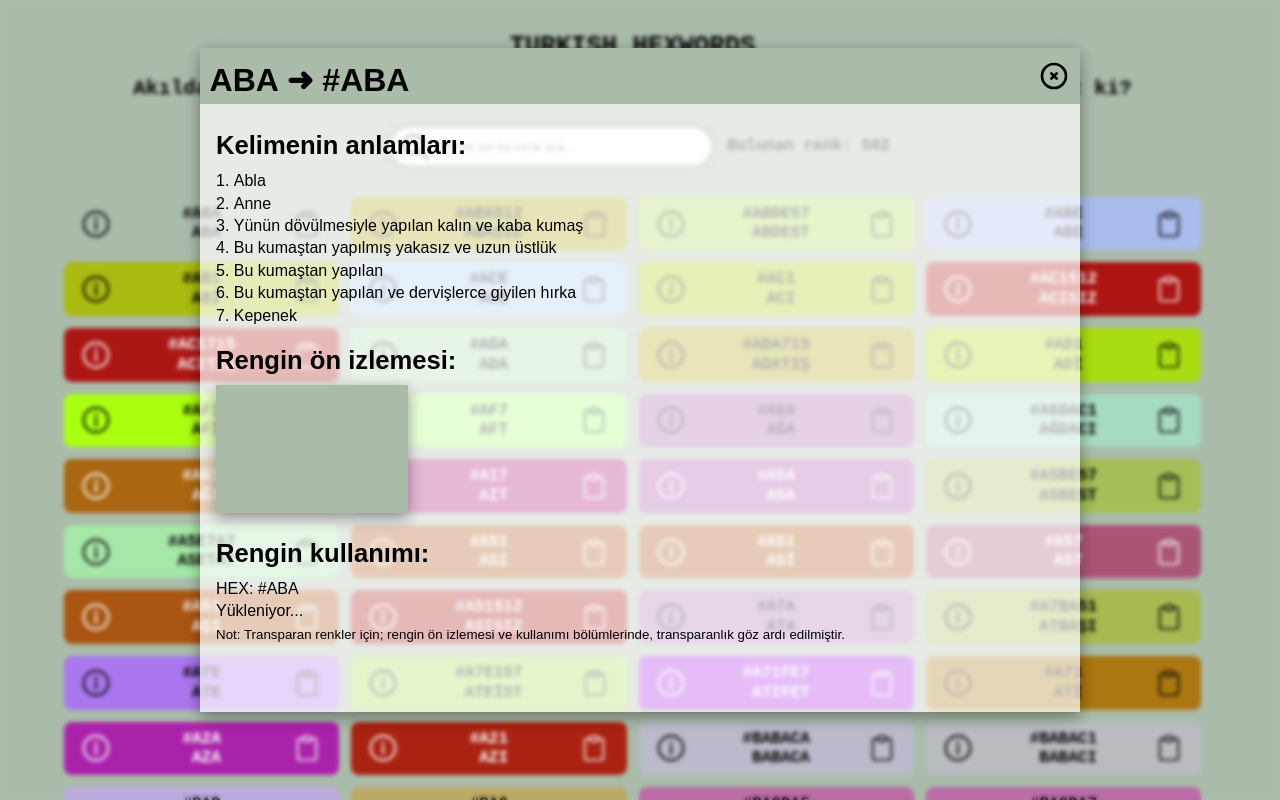
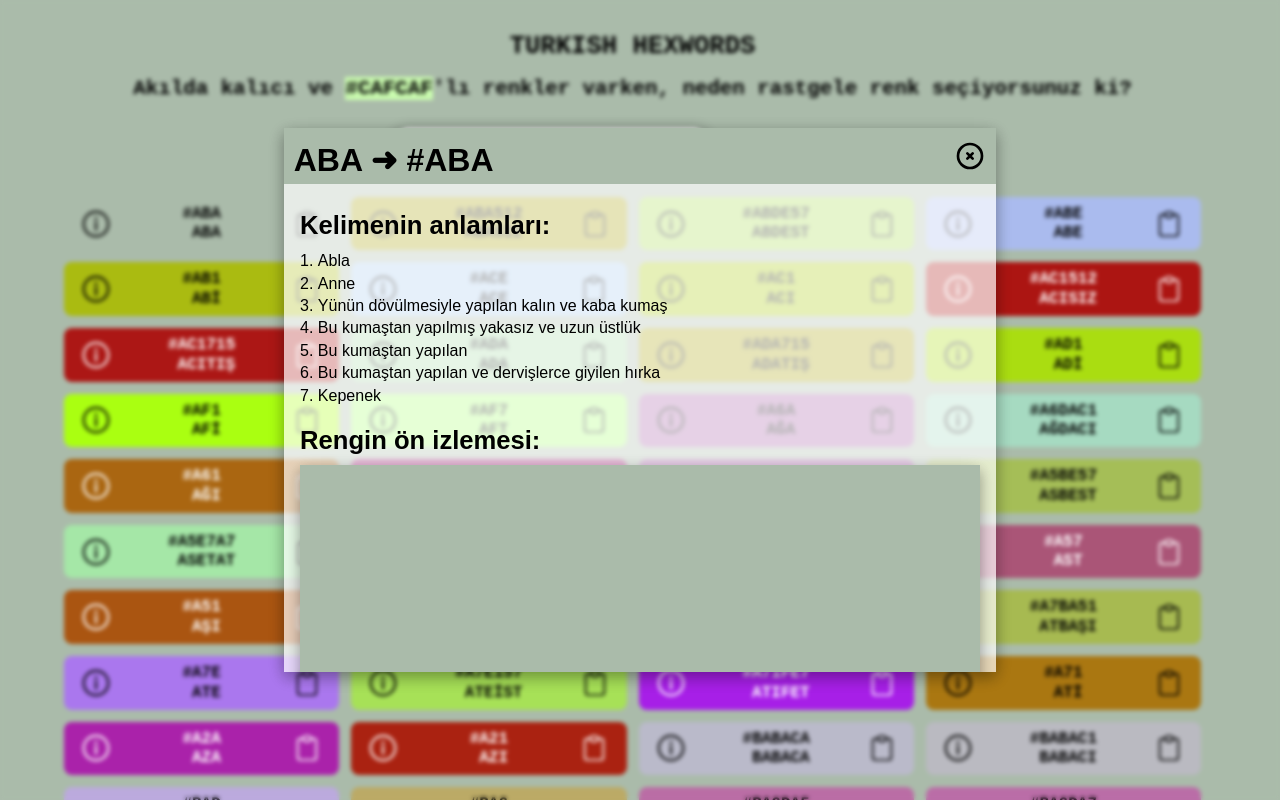
Before and after one commit to ozhasta/react-hexwords, a React (Vite) app: page / in a window 1280 px wide. Both pictures are taken after a click on the element 96 px from the left and 223 px from the top of the page. Shown: the top 800 px of the page. Built offline with nearby package versions, Linux system fonts and the light colour scheme; no server answers.

Commit message:
improved comments

```diff
--- a/src/Components/ColorInfoModal.jsx
+++ b/src/Components/ColorInfoModal.jsx
@@ -53,7 +53,10 @@ export default function ColorInfoModal({ element, setShowModal }) {
           <div className="modal__color-preview-container">
             <div className="modal__color-preview" style={colorPreviewStyle}></div>
           </div>
-
+          <div>
+            Not: Ön izleme bölümünde, rengi görmeyi kolaylaştırmak için, şeffaflık devre dışı
+            bırakılmıştır.
+          </div>
           <>
             <div className="modal__color-usage">
               <h3>Rengin kullanımı:</h3>
@@ -68,10 +71,6 @@ export default function ColorInfoModal({ element, setShowModal }) {
                 <p>Yükleniyor...</p>
               )}
             </div>
-            <small>
-              Not: Transparan renkler için; rengin ön izlemesi ve kullanımı bölümlerinde,
-              transparanlık göz ardı edilmiştir.
-            </small>
           </>
         </section>
       </div>
--- a/src/Components/SearchBar.jsx
+++ b/src/Components/SearchBar.jsx
@@ -8,8 +8,8 @@ export default function SearchBar({ wordElementsMapped, setWordElements }) {
 
     const results = wordElementsMapped.filter((elem) => {
       return (
-        elem.word.includes(e.target.value.toLocaleUpperCase("TR")) ||
-        elem.hex.includes(e.target.value.toLocaleUpperCase("TR"))
+        elem.word.includes(e.target.value.toLocaleUpperCase("tr")) ||
+        elem.hex.includes(e.target.value.toLocaleUpperCase("tr"))
       )
     })
 
--- a/src/main.css
+++ b/src/main.css
@@ -13,7 +13,7 @@
   --contrastColor: #000;
   --mainColor: #cafcaf;
   /* Firefox */
-  /*           Actual Bar (Moving Part) / Bar Background */
+  /* Actual Bar (Moving Part) / Bar Background */
   scrollbar-color: var(--contrastColor) var(--mainColor);
 }
 
@@ -180,7 +180,7 @@ Component ColorInfoModal
   text-align: left;
   position: fixed;
   z-index: 10;
-  padding: 6vh 10vw 11vh 10vw;
+  padding: 10%;
   left: 0;
   top: 0;
   width: 100vw;
@@ -197,7 +197,8 @@ Component ColorInfoModal
   animation-name: fade-in;
   animation-duration: 0.25s;
   height: 100%;
-  max-width: 55rem;
+  /* max-width: 55rem; */
+  max-width: 80ch;
   background-color: rgba(255, 255, 255, 0.7);
   margin: auto;
   line-height: 1.4;
@@ -221,7 +222,7 @@ Component ColorInfoModal
 }
 
 .modal__tittle {
-  font-size: clamp(0.9rem, 5vw, 2rem);
+  font-size: clamp(0.9rem, 1rem + 2vw, 2rem);
 }
 
 .modal__body {
@@ -234,13 +235,15 @@ Component ColorInfoModal
 }
 
 .modal__color-preview-container {
-  display: inline-block;
   box-shadow: 0 5px 13px 0 rgba(0, 0, 0, 0.2), 0 5px 15px 0 rgba(0, 0, 0, 0.2);
+  margin-bottom: 1.5rem;
+  width: 100%;
+  /* height: 80%; */
 }
 
 .modal__color-preview {
-  min-width: 12rem;
-  min-height: 8rem;
+  /* height: 80vh; */
+  aspect-ratio: 3/1;
 }
 
 .modal__close-btn {
--- a/src/main.jsx
+++ b/src/main.jsx
@@ -4,7 +4,7 @@ import App from "./App"
 import "./main.css"
 
 ReactDOM.createRoot(document.getElementById("root")).render(
-  <React.StrictMode>
-    <App />
-  </React.StrictMode>
+  // <React.StrictMode>
+  <App />
+  // </React.StrictMode>
 )
```
Also changed, not shown: src/API/TDK.js (+8 -7 lines), src/App.jsx (+8 -3 lines), 1 other file (tests, documents, lock files or other folders).
